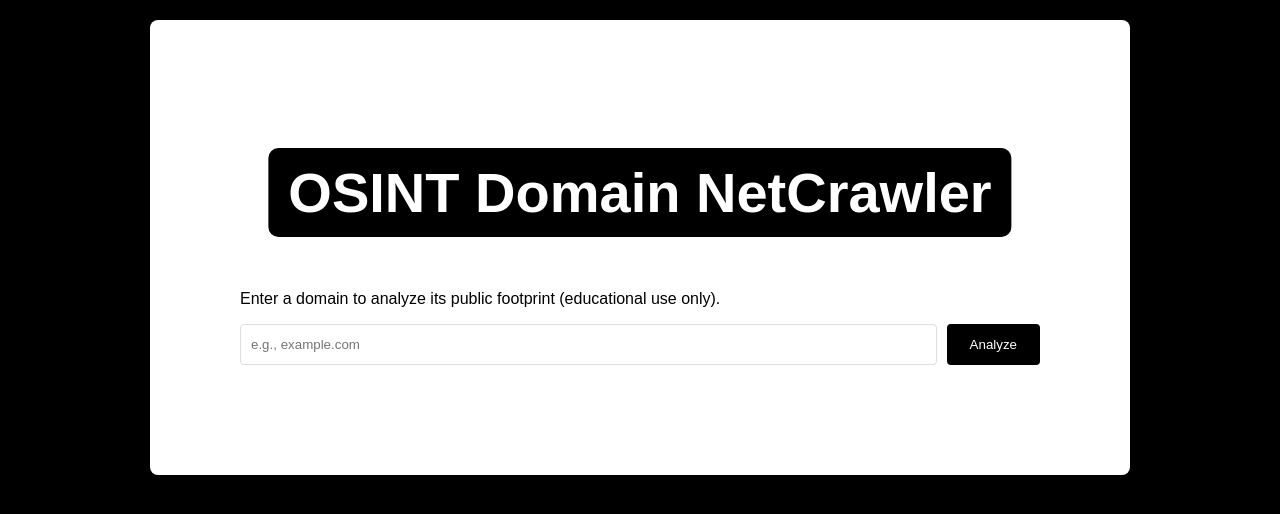
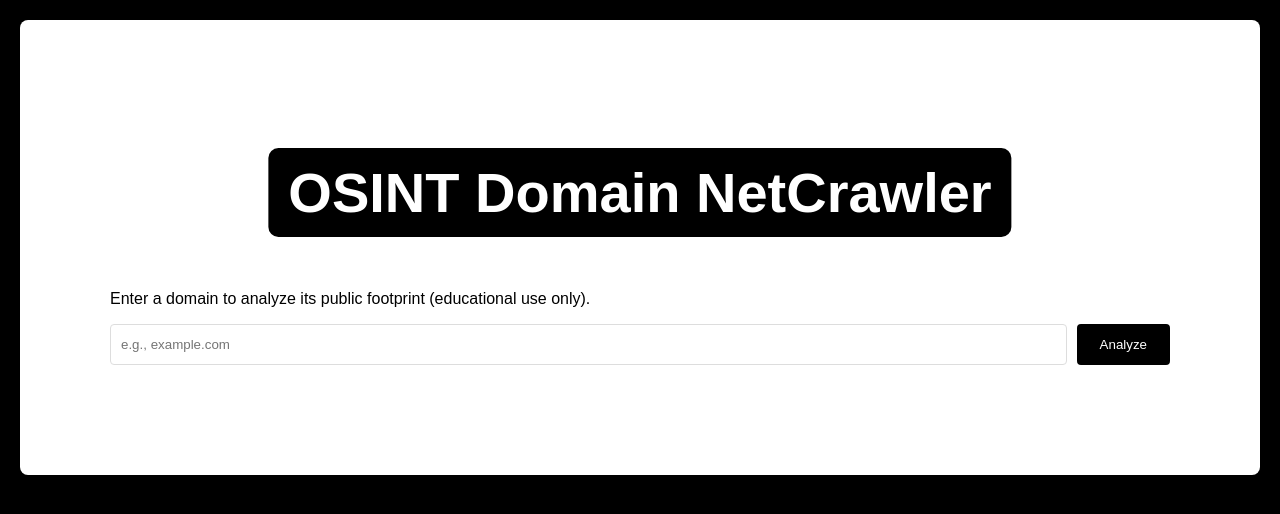
Before and after one commit to Kumayl-Sayed/osint-footprint-analyzer, a Flask app: page / in a window 1280 px wide. Shown: the top 514 px of the page. Run offline with Flask 3, Linux system fonts and the light colour scheme.

Commit message:
Update styles.css

```diff
--- a/static/styles.css
+++ b/static/styles.css
@@ -40,6 +40,7 @@ body {
 }
 
 .container {
+    width: 100%
     max-width: 800px;
     margin: 0 auto;
     background: white;
```
